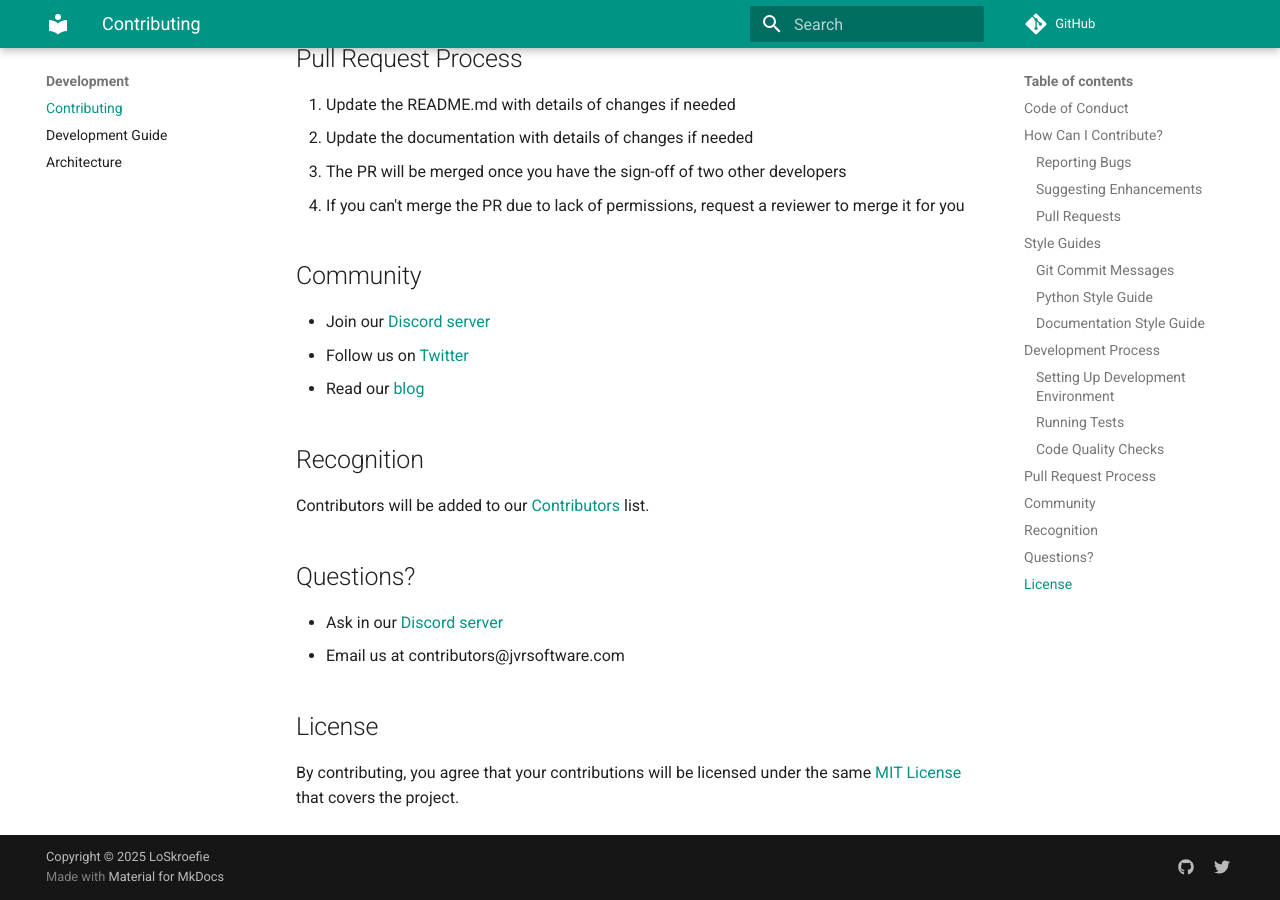
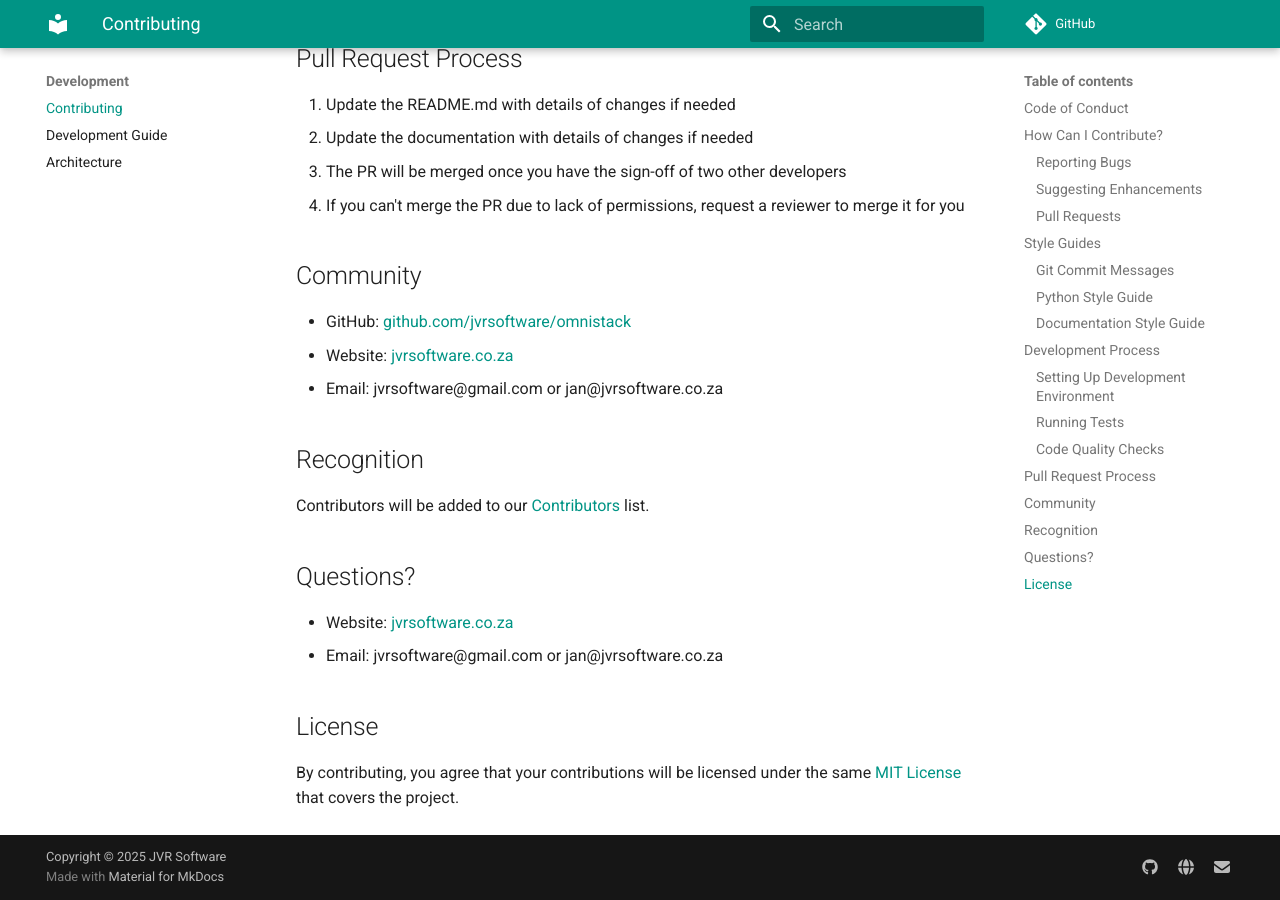
Before and after one commit to LoSkroefie/omnistack, an MkDocs documentation site: the page built from docs/contributing.md, in a window 1280 px wide and 900 px high, scrolled down 5058 px. Built offline with MkDocs 1.6.1 and Material for MkDocs 9.7.7, drawn with Linux system fonts in a browser that asks for light colours; comment, search, counter and statistics services are not loaded; some of the changed text lies outside the part shown.

Commit message:
docs: update contact information and repository references to jvrsoftware

```diff
--- a/docs/contributing.md
+++ b/docs/contributing.md
@@ -148,14 +148,14 @@ def process_data(
 
 ## Development Process
 
-1. Fork the repository
+1. Fork the repository from [github.com/jvrsoftware/omnistack](https://github.com/jvrsoftware/omnistack)
 2. Create your feature branch (`git checkout -b feature/amazing-feature`)
 3. Make changes following our guidelines
 4. Run tests and ensure they pass
 5. Update documentation if needed
 6. Commit your changes (`git commit -m 'feat: add amazing feature'`)
 7. Push to the branch (`git push origin feature/amazing-feature`)
-8. Open a Pull Request
+8. Open a Pull Request to the `main` branch
 
 ### Setting Up Development Environment
 
@@ -213,9 +213,9 @@ mypy .
 
 ## Community
 
-* Join our [Discord server](https://discord.gg/jvrsoftware)
-* Follow us on [Twitter](https://twitter.com/jvrsoftware)
-* Read our [blog](https://blog.jvrsoftware.com)
+* GitHub: [github.com/jvrsoftware/omnistack](https://github.com/jvrsoftware/omnistack)
+* Website: [jvrsoftware.co.za](https://jvrsoftware.co.za)
+* Email: jvrsoftware@gmail.com or jan@jvrsoftware.co.za
 
 ## Recognition
 
@@ -223,8 +223,8 @@ Contributors will be added to our [Contributors](../CONTRIBUTORS.md) list.
 
 ## Questions?
 
-* Ask in our [Discord server](https://discord.gg/jvrsoftware)
-* Email us at contributors@jvrsoftware.com
+* Website: [jvrsoftware.co.za](https://jvrsoftware.co.za)
+* Email: jvrsoftware@gmail.com or jan@jvrsoftware.co.za
 
 ## License
 
--- a/mkdocs.yml
+++ b/mkdocs.yml
@@ -1,7 +1,8 @@
 site_name: OmniStack AI Framework
 site_description: AI-powered software development framework
-site_author: LoSkroefie
-repo_url: https://github.com/LoSkroefie/omnistack
+site_author: JVR Software
+site_url: https://jvrsoftware.co.za
+repo_url: https://github.com/jvrsoftware/omnistack
 
 theme:
   name: material
@@ -95,8 +96,10 @@ plugins:
 extra:
   social:
     - icon: fontawesome/brands/github
-      link: https://github.com/LoSkroefie
-    - icon: fontawesome/brands/twitter
-      link: https://twitter.com/LoSkroefie
+      link: https://github.com/jvrsoftware/omnistack
+    - icon: fontawesome/solid/globe
+      link: https://jvrsoftware.co.za
+    - icon: fontawesome/solid/envelope
+      link: mailto:jvrsoftware@gmail.com
 
-copyright: Copyright &copy; 2025 LoSkroefie
+copyright: Copyright &copy; 2025 JVR Software
```
Also changed, not shown: README.md (+6 -9 lines), SECURITY.md (+4 -2 lines), pyproject.toml (+5 -5 lines), 1 other file.
